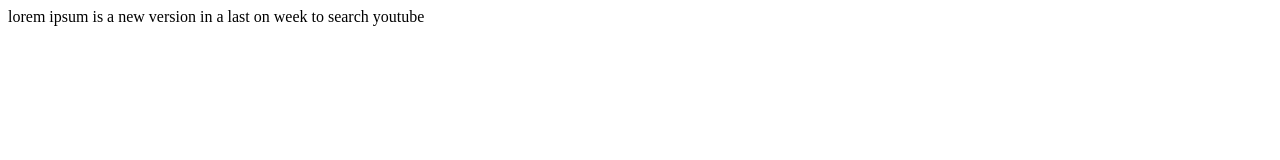
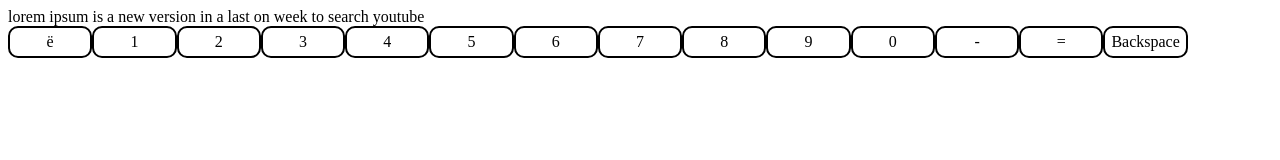
Before and after one commit to shodon2007/keyboard-stamina, a plain HTML site: page index.html in a window 1280 px wide. Drawn offline with Linux system fonts and the light colour scheme.

Commit message:
added first clickable buttons

```diff
--- a/index.html
+++ b/index.html
@@ -1,13 +1,38 @@
 <!DOCTYPE html>
 <html lang="en">
+
 <head>
+    <link rel="stylesheet" href="css/style.css">
     <meta charset="UTF-8">
     <meta http-equiv="X-UA-Compatible" content="IE=edge">
     <meta name="viewport" content="width=device-width, initial-scale=1.0">
     <title>My Stamina</title>
 </head>
+
 <body>
+    <div class="text"></div>
+
+    <div class="buttons">
+        <div class="row1">
+            <div class="button red">ё</div>
+            <div class="button red">1</div>
+            <div class="button red">2</div>
+            <div class="button yellow">3</div>
+            <div class="button green">4</div>
+            <div class="button blue">5</div>
+            <div class="button blue">6</div>
+            <div class="button pink">7</div>
+            <div class="button red">8</div>
+            <div class="button yellow">9</div>
+            <div class="button green">0</div>
+            <div class="button green">-</div>
+            <div class="button green">=</div>
+            <div class="button white">Backspace</div>
+        </div>
+    </div>
+
 
     <script src="js/script.js"></script>
 </body>
+
 </html>
--- a/js/script.js
+++ b/js/script.js
@@ -1,12 +1,15 @@
 let text = "lorem ipsum is a new version in a last on week to search youtube";
 let letter = text.split('');
 let thisLetter = 0;
-document.querySelector('body').innerHTML = text;
+let seeText = document.querySelector('.text');
+let seeButtons = document.querySelector('.buttons');
+seeText.innerHTML = text.slice(thisLetter);
 
 document.addEventListener('keydown', (button) => {
     if (button.key == letter[thisLetter]) {
         thisLetter++;
-        document.querySelector('body').innerHTML = text.slice(thisLetter);
+        seeText.innerHTML = text.slice(thisLetter);
+        seeButtons.innerHTML = button.key;
     } else {
         console.log("Неправильно")
     }
--- /dev/null
+++ b/scss/style.scss
@@ -0,0 +1,13 @@
+.row1 {
+    width: 100%;
+    display: grid;
+    justify-content: space-between;
+    grid-template-columns: repeat(15, 1fr);
+}
+
+.button {
+    text-align: center;
+    border: 2px solid black;
+    border-radius: 10px;
+    padding: 5px;
+}
```
Also changed, not shown: css/style.css (added).
